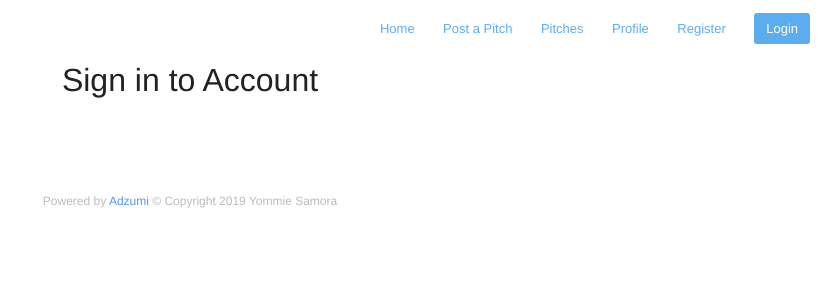
After one commit to YomZsamora/One-Minute-Pitch, a Flask app: page /authenticate/login in a window 1280 px wide. The commit adds this page. Shown: the top 300 px of the page, without its empty margins (450-1280 px from the left). Run offline with Flask 2, Linux system fonts and the light colour scheme; some libraries are stand-ins or nearby versions.

Commit message:
Started off with the login page. Views and needed templates created.

```diff
--- a/pitch/auth/views.py
+++ b/pitch/auth/views.py
@@ -6,3 +6,8 @@
 def registerUser():
 	registration_form = RegisterUserForm()
 	return render_template('auth/register.html', registration_form = registration_form)
+
+
+@auth.route('/login')
+def login():
+	return render_template('auth/login.html')
--- a/pitch/static/css/styles.css
+++ b/pitch/static/css/styles.css
@@ -56,6 +56,7 @@ nav.main-nav a.cta {
     background: #5badf0;
     color: #fff;
     margin-left: 12px;
+    text-decoration: none;
 }
 
 .post header {
--- /dev/null
+++ b/pitch/templates/auth/login.html
@@ -0,0 +1,44 @@
+{% extends 'base.html' %}
+{% import 'macros.html' as macro %}
+
+
+{% block header %}
+	<h1>{% block title %}One Minute Pitch - Sign in to Account{% endblock %}</h1>
+{% endblock %}
+
+
+<!-- Content block -->
+{% block content %}
+
+
+<div class="container login-page">
+	<div class="post">
+	    <header>
+	        <h1>
+	            Sign in to Account
+	        </h1>
+	        {# <h2 class="headline">
+	            One Minute Pitch is an online pitching competition application, aimed to connect developers to investors from all over the world. It is a space provided for developers and entrepreneurs to pitch their ideas online to corporates, investors, accelerators and media in order to get potential investment, partnership or exposure.
+	        </h2> #}
+	    </header>
+	    <div id="wrapper" class="home mt20">
+		    <div class="archive">
+	            <form action="" method="POST" role="form">
+
+	            </form>
+	        </div>
+    	</div>
+	</div>
+</div>
+
+
+
+<footer class="registerUser" id="footer">
+    <p class="small">
+         Powered by
+        <a href="http://adzumi.co.ke/" target="_blank">Adzumi</a> © Copyright 2019
+        <i class="fa fa-heart" aria-hidden="true"></i> Yommie Samora
+    </p>
+</footer>
+
+{% endblock%}
```
